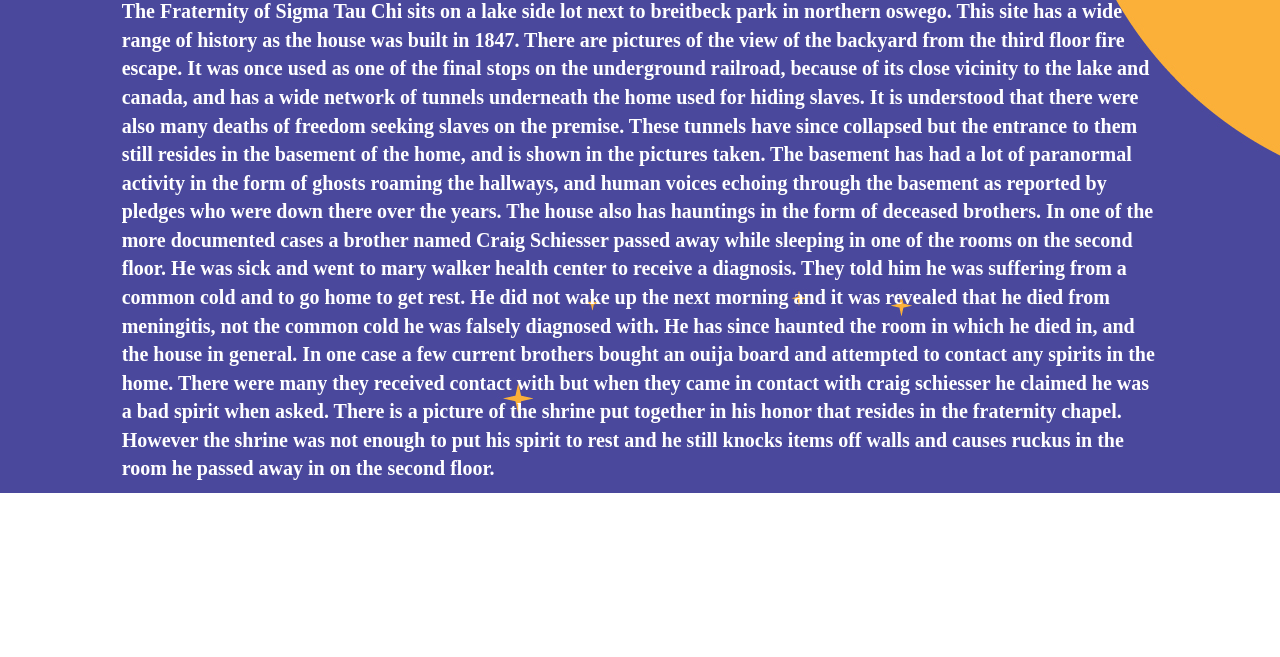
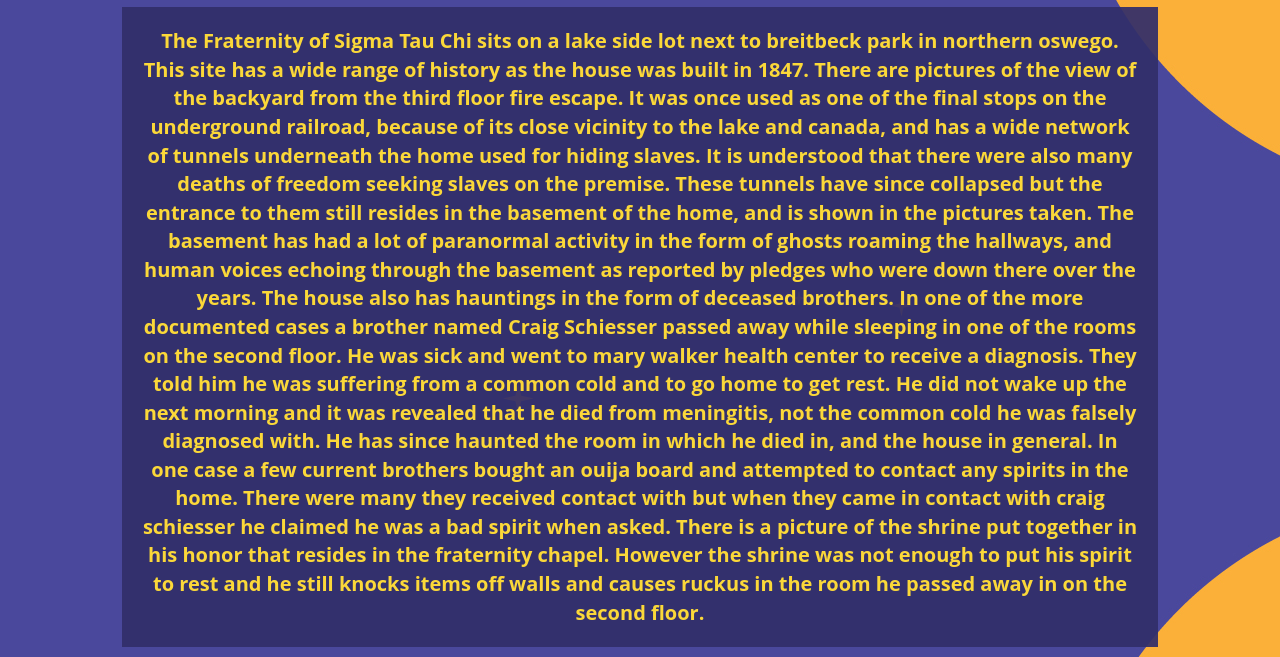
Before and after one commit to Whomey/SpookyV2, a plain HTML site: page frat.html in a window 1280 px wide. Shown: the part 856-1513 px from the top of the page. Before the commit the page ends 1349 px from the top, so only its background shows below. Drawn offline with nearby package versions, Linux system fonts and the light colour scheme.

Commit message:
Add files via upload

```diff
--- a/frat.html
+++ b/frat.html
@@ -83,7 +83,7 @@
                     </audio>
 
 
-                    <p style="font-size: 20px; font-weight: bold; color:white;">The
+                    <p class="desc" style="font-size: 20px; font-weight: bold;">The
                         Fraternity of Sigma Tau Chi sits on a lake side lot next to
                         breitbeck park in northern oswego. This site has a wide range
                         of history as the house was built in 1847. There are pictures
--- a/pages.css
+++ b/pages.css
@@ -1,6 +1,18 @@
 body {
     font-family: 'realScream', regular;
     background: url("Priyanka.jpg");
+}
+
+.desc {
+    position:static;
+	font-size: 14px;
+	color:#FBD839;
+	padding:20px;
+	background: rgba(50, 47, 106, 0.93);
+	min-width: 95%;
+	font-family: 'Open Sans', sans-serif;
+	text-align:center;
+	margin: 10px 0px;
 }
 
 @media only screen and (max-width: 600px) {
```
Also changed, not shown: gray.html (+1 -1 lines), lighthouse.html (+1 -1 lines), ontario.html (+1 -1 lines), theatre.html (+1 -1 lines), tonkin.html (+1 -1 lines).
